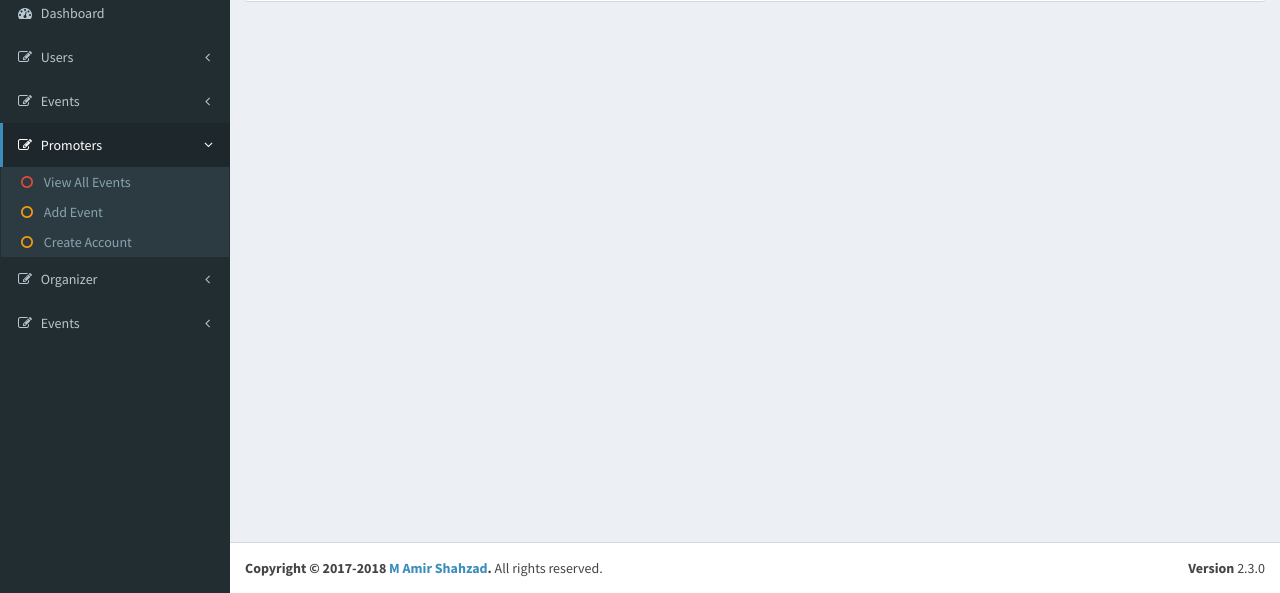
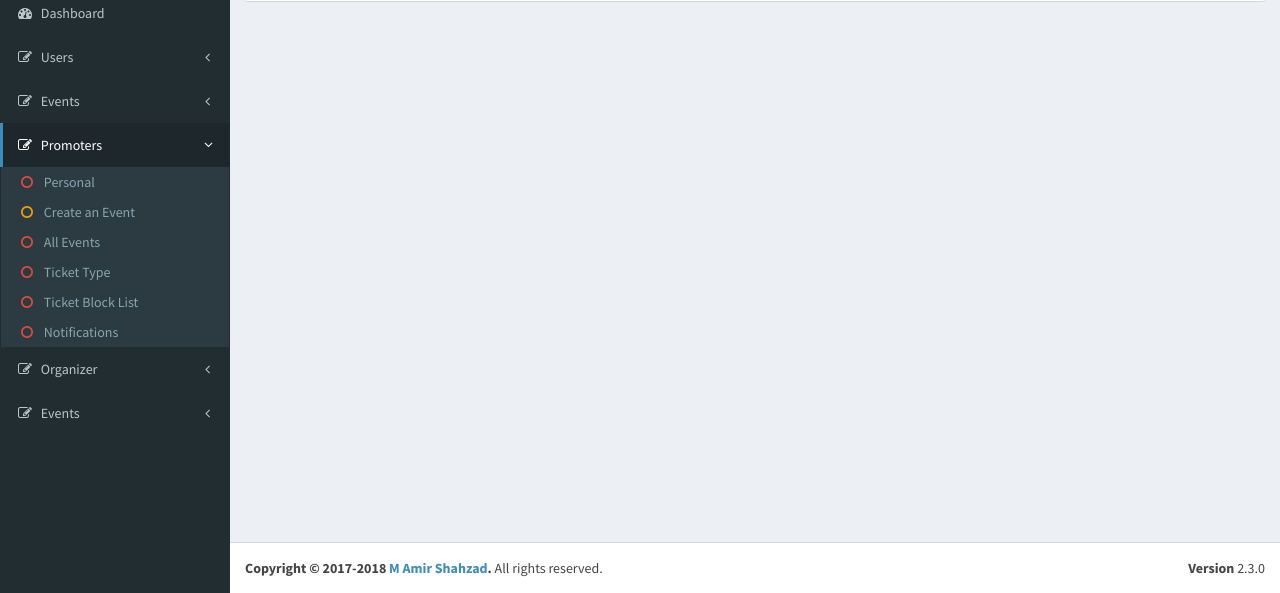
Before and after one commit to amirgee007/fakeoutfinal, a Laravel app: page /admin/promoterEvents in a window 1280 px wide. Shown: the part 227-820 px from the top of the page. Run offline with Laravel 8, Linux system fonts and the light colour scheme; the visitor is signed in with stand-in values (Sample User, id 1); data that the repository does not hold is empty; settings files or empty folders that the repository lacks are supplied; parts of the project's set-up code (start-up, migrations or seed data) failed here and were passed over; some libraries are stand-ins or nearby versions.

Commit message:
promoter module

```diff
--- a/resources/views/admin/sidebar/sidebar.blade.php
+++ b/resources/views/admin/sidebar/sidebar.blade.php
@@ -64,9 +64,14 @@
                     <i class="fa fa-angle-left pull-right"></i>
                 </a>
                 <ul class="treeview-menu">
-                    <li><a href="{{route('promoterEvents.index')}}"><i class="fa fa-circle-o text-red"></i> View All Events </a></li>
-                    <li><a href="{{route('promoterEvents.add')}}"><i class="fa fa-circle-o text-yellow"></i> Add Event</a></li>
-                    <li><a href="#"><i class="fa fa-circle-o text-yellow"></i> Create Account</a></li>
+
+
+                    <li><a href="#"><i class="fa fa-circle-o text-red"></i> Personal </a></li>
+                    <li><a href="{{route('promoterEvents.add')}}"><i class="fa fa-circle-o text-yellow"></i> Create an Event</a></li>
+                    <li><a href="{{route('promoterEvents.index')}}"><i class="fa fa-circle-o text-red"></i> All Events </a></li>
+                    <li><a href="#"><i class="fa fa-circle-o text-red"></i> Ticket Type </a></li>
+                    <li><a href="#"><i class="fa fa-circle-o text-red"></i> Ticket Block List </a></li>
+                    <li><a href="#"><i class="fa fa-circle-o text-red"></i> Notifications </a></li>
                 </ul>
             </li>
 
```
Also changed, not shown: app/Http/Controllers/Admin/EventController.php (+9 -0 lines), resources/views/admin/promoterEvent/add.blade.php (+24 -7 lines).
